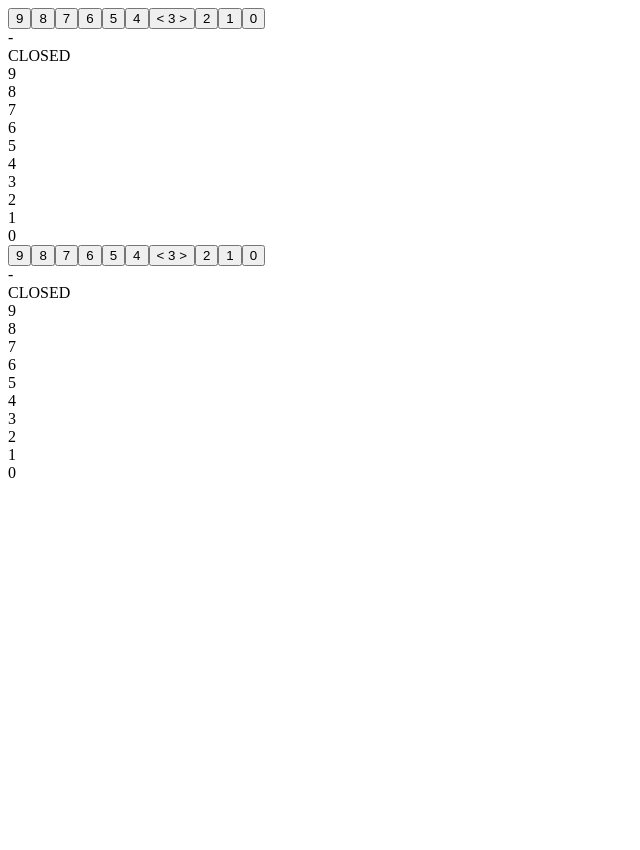
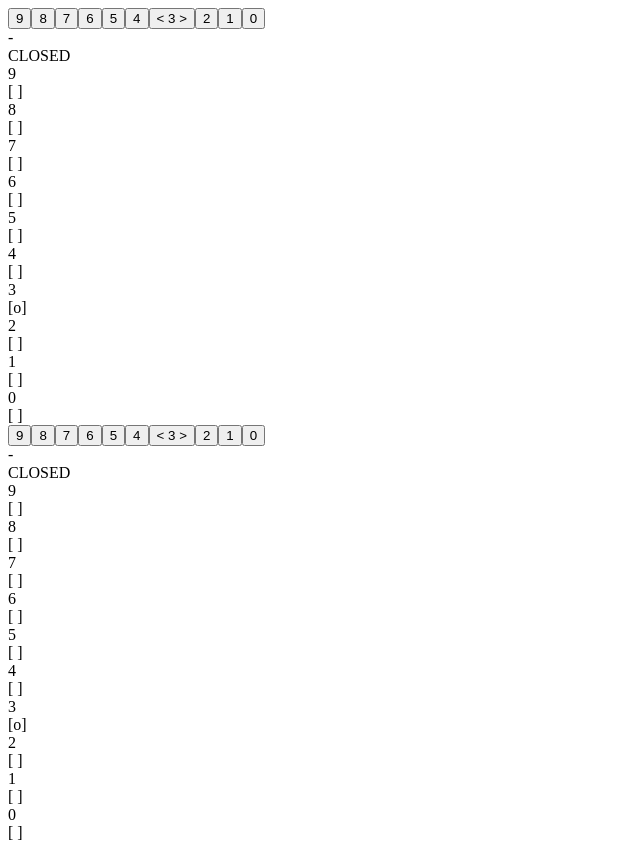
Before and after one commit to lde-moul/elevator, a React app: page / in a window 1280 px wide. Shown: the whole page, without its empty margins (0-640 px from the left). Before the commit the page ends 800 px from the top, so only its background shows below. Built offline with nearby package versions, Linux system fonts and the light colour scheme; no server answers.

Commit message:
Add indicator for the current floor

```diff
--- a/src/client/components/BuildingPanel.tsx
+++ b/src/client/components/BuildingPanel.tsx
@@ -1,26 +1,46 @@
 'use strict';
 
+import CurrentFloorIndicator from './CurrentFloorIndicator';
 import FloorName from './FloorName';
 
 import React from 'react';
 
 export default () => {
-  const names = [
+  const cells = [
     <FloorName floor={9} />,
+    <CurrentFloorIndicator active={false} />,
+
     <FloorName floor={8} />,
+    <CurrentFloorIndicator active={false} />,
+
     <FloorName floor={7} />,
+    <CurrentFloorIndicator active={false} />,
+
     <FloorName floor={6} />,
+    <CurrentFloorIndicator active={false} />,
+
     <FloorName floor={5} />,
+    <CurrentFloorIndicator active={false} />,
+
     <FloorName floor={4} />,
+    <CurrentFloorIndicator active={false} />,
+
     <FloorName floor={3} />,
+    <CurrentFloorIndicator active={true} />,
+
     <FloorName floor={2} />,
+    <CurrentFloorIndicator active={false} />,
+
     <FloorName floor={1} />,
+    <CurrentFloorIndicator active={false} />,
+
     <FloorName floor={0} />,
+    <CurrentFloorIndicator active={false} />,
   ]
 
   return (
     <div>
-      {names}
+      {cells}
     </div>
   );
 }
--- /dev/null
+++ b/src/client/components/CurrentFloorIndicator.tsx
@@ -0,0 +1,15 @@
+'use strict';
+
+import React from 'react';
+
+interface CurrentFloorIndicatorProps {
+  active: boolean;
+};
+
+export default ({ active }: CurrentFloorIndicatorProps) => {
+  return (
+    <div>
+      {active ? '[o]' : '[ ]'}
+    </div>
+  );
+}
```
